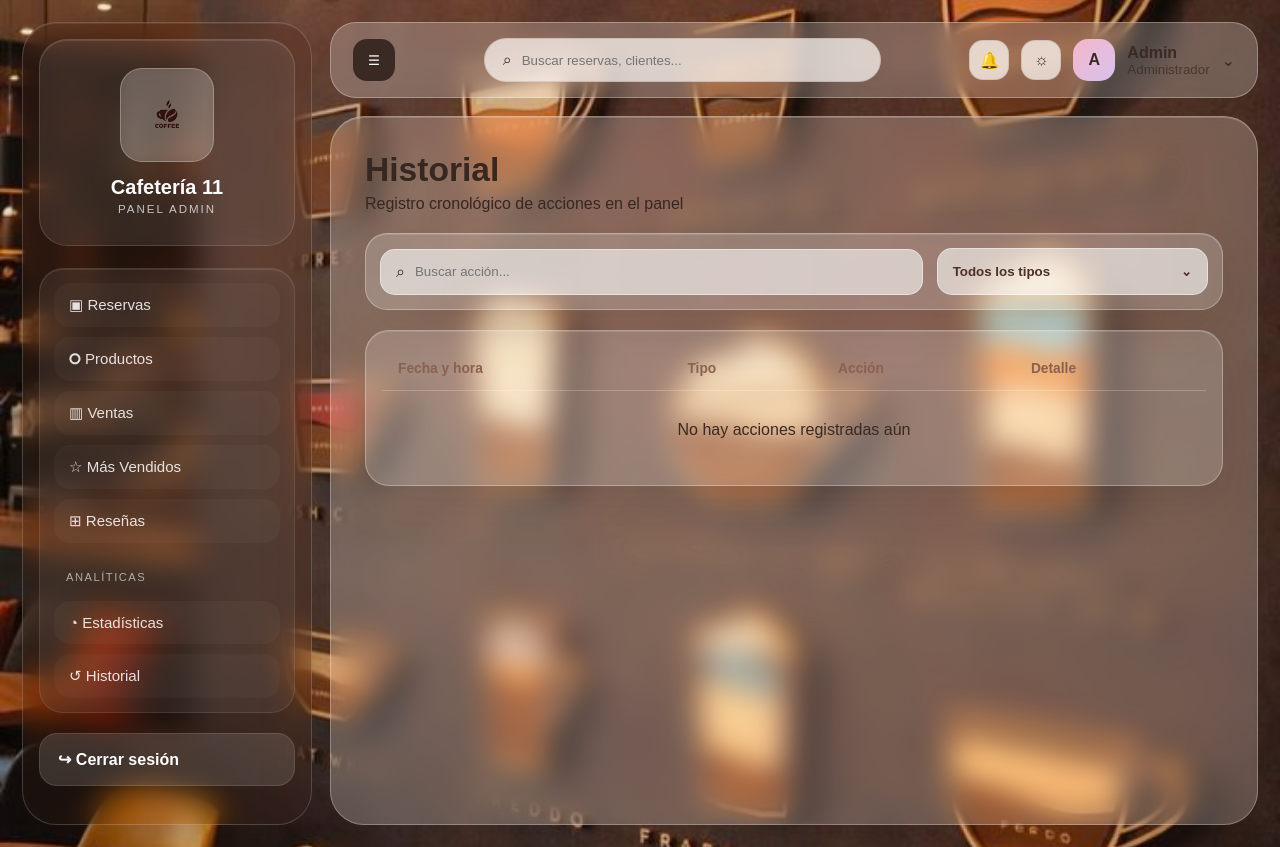
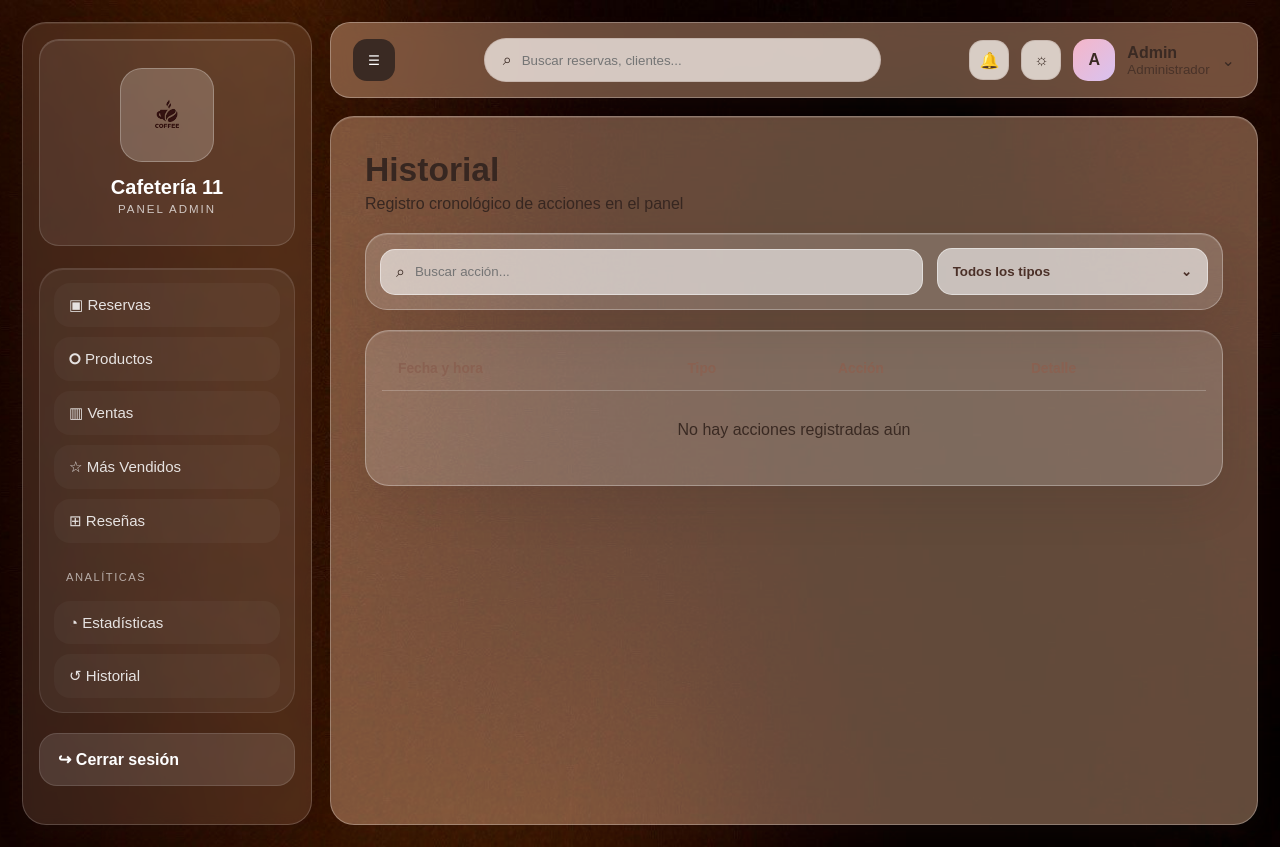
Before and after one commit to santiagoriost/Proyecto-final-integrador-IDS, a Flask app: page /dashboard/admin/historial in a window 1280 px wide. Run offline with Flask 3, Linux system fonts and the light colour scheme; data that the repository does not hold is empty.

Commit message:
optimice admin dashboards

```diff
--- a/frontend/static/styles/admin.css
+++ b/frontend/static/styles/admin.css
@@ -5,7 +5,7 @@
     --dark-solid: #3A2A23;
     --pink: #F5B6C8;
     --purple: #D8C2F0;
-    --shadow: 0 25px 70px rgba(70, 45, 35, 0.24);
+    --shadow: 0 10px 25px rgba(70, 45, 35, 0.12);
 }
 *{
     margin: 0;
@@ -27,29 +27,26 @@ body.admin-body{
     margin: 22px 0 22px 22px;
     width: 290px;
     padding: 16px;
-    border-radius: 34px;
-    background: rgba(60, 38, 30, 0.28);
-    backdrop-filter: blur(16px) saturate(140%);
-    -webkit-backdrop-filter: blur(16px) saturate(140%);
+    border-radius: 24px;
+    background: rgba(241, 184, 144, 0.151);
+    backdrop-filter: blur(6px);
+    -webkit-backdrop-filter: blur(6px);
     border: 1px solid rgba(255,255,255,0.18);
     box-shadow:
-        0 20px 55px rgba(40,25,20,0.35),
+        0 10px 28px rgba(40,25,20,0.22),
         inset 0 1px 0 rgba(255,255,255,0.08);
     display: flex;
     flex-direction: column;
     justify-content: space-between;
     position: relative;
     overflow: visible;
-    will-change: transform;
     transform: translateZ(0);
 }
 .admin-brand{
     background: rgba(255,255,255,0.08);
     border: 1px solid rgba(255,255,255,0.14);
-    border-radius: 28px;
+    border-radius: 20px;
     padding: 28px 18px;
-    backdrop-filter: blur(12px);
-    -webkit-backdrop-filter: blur(12px);
     box-shadow: inset 0 1px 0 rgba(255,255,255,0.12);
     text-align: center;
     margin-bottom: 22px;
@@ -64,8 +61,6 @@ body.admin-body{
     border: 1px solid rgba(255,255,255,0.26);
     display: grid;
     place-items: center;
-    backdrop-filter: blur(8px);
-    -webkit-backdrop-filter: blur(8px);
 }
 .logo-cup{
     width: 72px;
@@ -89,8 +84,6 @@ body.admin-body{
     gap: 10px;
     background: rgba(255,255,255,0.06);
     border: 1px solid rgba(255,255,255,0.10);
-    backdrop-filter: blur(10px);          /* era 18px */
-    -webkit-backdrop-filter: blur(10px);
     border-radius: 24px;
     padding: 14px;
     box-shadow: inset 0 1px 0 rgba(255,255,255,0.10);
@@ -107,7 +100,11 @@ body.admin-body{
     padding: 13px 15px;
     border-radius: 16px;
     font-size: 0.94rem;
-    transition: 0.25s ease;
+    transition:
+        background-color .15s ease,
+        color .15s ease,
+        transform .15s ease,
+        box-shadow .15s ease;
     background: rgba(255,255,255,0.03);
 }
 .admin-link:hover,
@@ -129,8 +126,6 @@ body.admin-body{
     background: rgba(255,255,255,0.12);
     padding: 13px 15px;
     border-radius: 16px;
-    backdrop-filter: blur(8px);
-    -webkit-backdrop-filter: blur(8px);
 }
 .admin-main{
     flex: 1;
@@ -142,8 +137,8 @@ body.admin-body{
 }
 .admin-topbar{
     height: 76px;
-    border-radius: 26px;
-    background: rgba(255, 250, 245, 0.233);
+    border-radius: 20px;
+    background: rgba(241, 184, 144, 0.403);
     backdrop-filter: blur(10px);
     -webkit-backdrop-filter: blur(10px);
     border: 1px solid rgba(255, 255, 255, 0.296);
@@ -152,7 +147,6 @@ body.admin-body{
     align-items: center;
     justify-content: space-between;
     padding: 0 22px;
-    will-change: transform;
     transform: translateZ(0);
 }
 .menu-toggle{
@@ -217,18 +211,14 @@ body.admin-body{
 .admin-content{
     flex: 1;
     margin-top: 0;
-    border-radius: 34px;
+    border-radius: 24px;
     padding: 34px;
     overflow-y: auto;
-    background: rgba(255, 250, 245, 0.233);
+    background: rgba(241, 184, 144, 0.403);
     border: 1px solid rgba(255,255,255,0.28);
     box-shadow:
-        0 25px 70px rgba(70,45,35,0.22),
-        inset 0 1px 0 rgba(255,255,255,0.18);
-    backdrop-filter: blur(14px) saturate(130%);
-    -webkit-backdrop-filter: blur(14px) saturate(130%);
-    /* optimización de scroll */
-    will-change: scroll-position;
+        0 10px 28px rgba(70,45,35,0.12),
+        inset 0 1px 0 rgba(255,255,255,0.12);
 }
 .logout-link{
     width: 100%;
--- a/frontend/static/styles/admin_components.css
+++ b/frontend/static/styles/admin_components.css
@@ -1,6 +1,5 @@
 .glass-card{
-    background: rgba(255,255,255,0.18);
-    backdrop-filter: blur(24px);
+    background: rgba(255,255,255,0.75);
     border: 1px solid rgba(255,255,255,0.25);
     border-radius: 24px;
 }
--- a/frontend/static/styles/dashboard_mas_vendidos.css
+++ b/frontend/static/styles/dashboard_mas_vendidos.css
@@ -16,8 +16,6 @@
 
 .mv-tabla-wrapper {
     background: rgba(255, 255, 255, 0.07);
-    backdrop-filter: blur(12px);
-    -webkit-backdrop-filter: blur(12px);
     border-radius: 16px;
     border: 1px solid rgba(255, 255, 255, 0.12);
     overflow: hidden;
--- a/frontend/static/styles/dashboard_producto_abm.css
+++ b/frontend/static/styles/dashboard_producto_abm.css
@@ -3,8 +3,6 @@
     background: rgba(255,255,255,0.08);
     border: 1px solid rgba(255,255,255,0.15);
     border-radius: 30px;
-    backdrop-filter: blur(14px);
-    -webkit-backdrop-filter: blur(14px);
     box-shadow: 0 10px 35px rgba(0,0,0,0.18);
 }
 
```
Also changed, not shown: frontend/static/styles/dashboard_resenas.css (+0 -12 lines), frontend/static/styles/dashboard_reservas.css (+0 -13 lines), frontend/static/styles/dashboard_ventas.css (+11 -26 lines), frontend/static/imagenes/fondo-cafes.webp.
